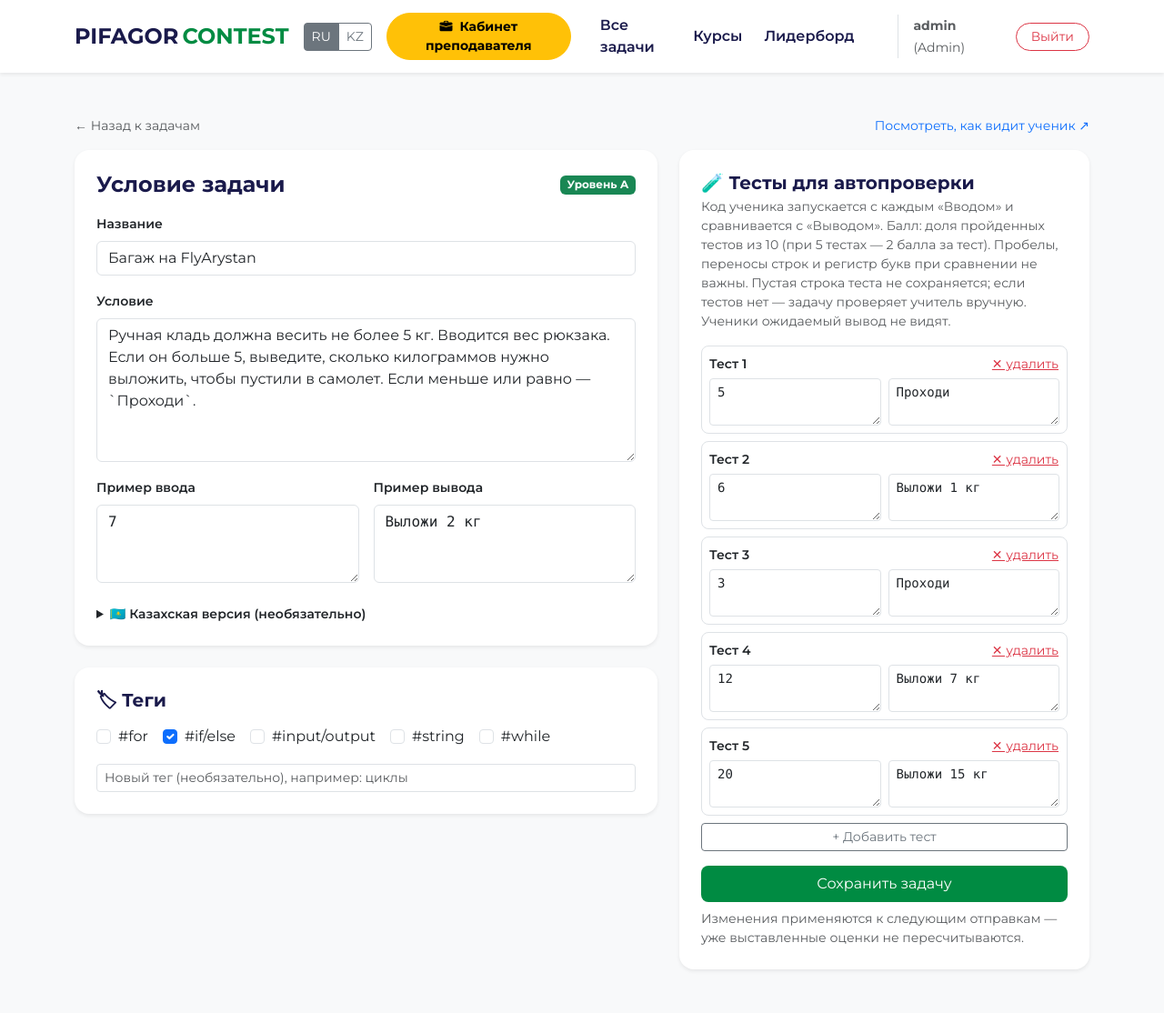
After one commit to nurmash98/pifagor-contest, a Django app: page /teacher/tasks/15/edit/ in a window 1280 px wide. The commit adds this page. Shown: the whole page at 91% size. Run offline with Django 5.2, Linux system fonts and the light colour scheme; a user stored in the database is signed in; data comes from the database, SQL or seed files in the repository.

Commit message:
Let every teacher edit tasks: condition, example, tests and tags
- Teacher dashboard button "Теги задач" is now "Задачи"; the list links
  every task to a new editor and shows whether it has tests.
- The editor (any teacher, any task) edits title, condition, example
  input/output, optional KZ versions, the autograding test cases (add or
  remove rows, up to 20; empty rows are dropped; no tests = manual review)
  and tags (existing + a new one) in one form. Empty required fields and
  duplicate titles are rejected without saving. New tests apply to the
  next submissions; existing grades are not recalculated.
- The old per-task tags page redirects to the editor.
- Django admin: teachers may now edit the same fields there too; only the
  difficulty level (leaderboard coefficient) stays admin-only.

Co-Authored-By: Claude Opus 5.5 <noreply@anthropic.com>
Claude-Session: https://claude.ai/code/session_015qQS8BhFC6Y8cwT6TsPGZQ

```diff
--- /dev/null
+++ b/contest/templates/task_edit.html
@@ -0,0 +1,150 @@
+{% extends 'base.html' %}
+
+{% block title %}Редактирование: {{ task.title }} - Pifagor Contest{% endblock %}
+
+{% block content %}
+<div class="mb-3 d-flex justify-content-between">
+    <a href="{% url 'task_tags_list' %}" class="text-decoration-none text-muted small">← Назад к задачам</a>
+    <a href="{% url 'task_detail' task.id %}" class="text-decoration-none small" target="_blank">Посмотреть, как видит ученик ↗</a>
+</div>
+
+<form method="post">
+{% csrf_token %}
+<div class="row g-4">
+    <!-- Условие и пример -->
+    <div class="col-lg-7">
+        <div class="card border-0 shadow-sm rounded-4 p-4 mb-4">
+            <div class="d-flex justify-content-between align-items-center mb-3">
+                <h4 class="fw-bold mb-0" style="color: #1a1a4b;">Условие задачи</h4>
+                {% if task.level == 'A' %}<span class="badge badge-level-A">Уровень A</span>
+                {% elif task.level == 'B' %}<span class="badge badge-level-B">Уровень B</span>
+                {% else %}<span class="badge badge-level-C">Уровень C</span>{% endif %}
+            </div>
+
+            <div class="mb-3">
+                <label class="form-label fw-semibold small">Название</label>
+                <input type="text" name="title" class="form-control" value="{{ v.title }}" maxlength="200" required>
+            </div>
+            <div class="mb-3">
+                <label class="form-label fw-semibold small">Условие</label>
+                <textarea name="description" class="form-control" rows="6" required>{{ v.description }}</textarea>
+            </div>
+            <div class="row g-3">
+                <div class="col-md-6">
+                    <label class="form-label fw-semibold small">Пример ввода</label>
+                    <textarea name="input_example" class="form-control font-monospace" rows="3" required>{{ v.input_example }}</textarea>
+                </div>
+                <div class="col-md-6">
+                    <label class="form-label fw-semibold small">Пример вывода</label>
+                    <textarea name="output_example" class="form-control font-monospace" rows="3" required>{{ v.output_example }}</textarea>
+                </div>
+            </div>
+
+            <details class="mt-4">
+                <summary class="fw-semibold small">🇰🇿 Казахская версия (необязательно)</summary>
+                <div class="mt-3">
+                    <div class="mb-3">
+                        <label class="form-label small">Атауы</label>
+                        <input type="text" name="title_kk" class="form-control" value="{{ v.title_kk }}" maxlength="200">
+                    </div>
+                    <div class="mb-3">
+                        <label class="form-label small">Сипаттамасы</label>
+                        <textarea name="description_kk" class="form-control" rows="5">{{ v.description_kk }}</textarea>
+                    </div>
+                    <div class="row g-3">
+                        <div class="col-md-6">
+                            <label class="form-label small">Кіріс мысалы</label>
+                            <textarea name="input_example_kk" class="form-control font-monospace" rows="2">{{ v.input_example_kk }}</textarea>
+                        </div>
+                        <div class="col-md-6">
+                            <label class="form-label small">Шығыс мысалы</label>
+                            <textarea name="output_example_kk" class="form-control font-monospace" rows="2">{{ v.output_example_kk }}</textarea>
+                        </div>
+                    </div>
+                    <p class="text-muted small mt-2 mb-0">Если поле пустое — ученикам с языком KZ показывается русский текст.</p>
+                </div>
+            </details>
+        </div>
+
+        <!-- Теги -->
+        <div class="card border-0 shadow-sm rounded-4 p-4">
+            <h5 class="fw-bold mb-3" style="color: #1a1a4b;">🏷 Теги</h5>
+            <div class="d-flex flex-wrap gap-3 mb-3">
+                {% for tag in all_tags %}
+                <div class="form-check">
+                    <input class="form-check-input" type="checkbox" name="tags" value="{{ tag.id }}" id="tag-{{ tag.id }}"
+                           {% if tag.id in selected_tag_ids %}checked{% endif %}>
+                    <label class="form-check-label" for="tag-{{ tag.id }}">#{{ tag.name }}</label>
+                </div>
+                {% empty %}
+                <div class="text-muted small">Тегов пока нет — добавьте первый ниже.</div>
+                {% endfor %}
+            </div>
+            <input type="text" name="new_tag" class="form-control form-control-sm" placeholder="Новый тег (необязательно), например: циклы">
+        </div>
+    </div>
+
+    <!-- Тесты -->
+    <div class="col-lg-5">
+        <div class="card border-0 shadow-sm rounded-4 p-4 sticky-top" style="top: 1rem;">
+            <h5 class="fw-bold mb-1" style="color: #1a1a4b;">🧪 Тесты для автопроверки</h5>
+            <p class="text-muted small mb-3">
+                Код ученика запускается с каждым «Вводом» и сравнивается с «Выводом».
+                Балл: доля пройденных тестов из 10 (при 5 тестах — 2 балла за тест).
+                Пробелы, переносы строк и регистр букв при сравнении не важны.
+                Пустая строка теста не сохраняется; если тестов нет — задачу проверяет учитель вручную.
+                Ученики ожидаемый вывод не видят.
+            </p>
+
+            <div id="tests">
+                {% for t in test_rows %}
+                <div class="test-row border rounded-3 p-2 mb-2">
+                    <div class="d-flex justify-content-between align-items-center mb-1">
+                        <span class="small fw-semibold test-num">Тест {{ forloop.counter }}</span>
+                        <button type="button" class="btn btn-sm btn-link text-danger p-0 remove-test">✕ удалить</button>
+                    </div>
+                    <div class="row g-2">
+                        <div class="col-6">
+                            <textarea name="test_input" class="form-control form-control-sm font-monospace" rows="2" placeholder="Ввод">{{ t.input }}</textarea>
+                        </div>
+                        <div class="col-6">
+                            <textarea name="test_output" class="form-control form-control-sm font-monospace" rows="2" placeholder="Ожидаемый вывод">{{ t.output }}</textarea>
+                        </div>
+                    </div>
+                </div>
+                {% endfor %}
+            </div>
+            <button type="button" id="add-test" class="btn btn-outline-secondary btn-sm w-100 mb-3">+ Добавить тест</button>
+
+            <button type="submit" class="btn btn-pifagor-green w-100 py-2 rounded-3">Сохранить задачу</button>
+            <p class="text-muted small mt-2 mb-0">Изменения применяются к следующим отправкам — уже выставленные оценки не пересчитываются.</p>
+        </div>
+    </div>
+</div>
+</form>
+
+<script>
+(function () {
+    var box = document.getElementById('tests');
+    var MAX = {{ max_tests }};
+    function renumber() {
+        box.querySelectorAll('.test-num').forEach(function (el, i) { el.textContent = 'Тест ' + (i + 1); });
+    }
+    box.addEventListener('click', function (e) {
+        if (!e.target.classList.contains('remove-test')) return;
+        var row = e.target.closest('.test-row');
+        if (box.querySelectorAll('.test-row').length > 1) { row.remove(); }
+        else { row.querySelectorAll('textarea').forEach(function (t) { t.value = ''; }); }
+        renumber();
+    });
+    document.getElementById('add-test').addEventListener('click', function () {
+        var rows = box.querySelectorAll('.test-row');
+        if (rows.length >= MAX) { alert('Не больше ' + MAX + ' тестов на задачу.'); return; }
+        var copy = rows[rows.length - 1].cloneNode(true);
+        copy.querySelectorAll('textarea').forEach(function (t) { t.value = ''; });
+        box.appendChild(copy);
+        renumber();
+    });
+})();
+</script>
+{% endblock %}
--- a/contest/templates/teacher_dashboard.html
+++ b/contest/templates/teacher_dashboard.html
@@ -11,7 +11,7 @@
                 <span class="text-muted small">Ваши классы: <strong>{{ teacher.classes|default:"не назначены" }}</strong></span>
             {% endif %}
             <a href="{% url 'student_list' %}" class="btn btn-outline-dark btn-sm rounded-pill px-3">🎓 Ученики</a>
-            <a href="{% url 'task_tags_list' %}" class="btn btn-outline-dark btn-sm rounded-pill px-3">🏷 Теги задач</a>
+            <a href="{% url 'task_tags_list' %}" class="btn btn-outline-dark btn-sm rounded-pill px-3">📝 Задачи</a>
         </div>
     </div>
 
--- a/contest/urls.py
+++ b/contest/urls.py
@@ -43,9 +43,10 @@ urlpatterns = [
     path('teacher/courses/<int:course_id>/topics/add/', views.topic_create, name='topic_create'),
     path('teacher/topics/<int:topic_id>/edit/', views.topic_edit, name='topic_edit'),
 
-    # Управление тегами задач — доступно любому учителю для всех задач
+    # Задачи: любой учитель может редактировать любую задачу (условие, пример, тесты, теги)
     path('teacher/tasks/', views.task_tags_list, name='task_tags_list'),
-    path('teacher/tasks/<int:task_id>/tags/', views.task_tags_edit, name='task_tags_edit'),
+    path('teacher/tasks/<int:task_id>/edit/', views.task_edit, name='task_edit'),
+    path('teacher/tasks/<int:task_id>/tags/', views.task_tags_edit, name='task_tags_edit'),  # старый адрес
 
     # Управление учениками — доступно любому учителю для всех учеников
     path('teacher/students/', views.student_list, name='student_list'),
--- a/contest/views.py
+++ b/contest/views.py
@@ -17,7 +17,7 @@ from django.utils import timezone
 
 from .models import Task, Submission, Attempt, Student, Course, Teacher, Topic, Tag, ClassBonus
 from .forms import StudentRegistrationForm
-from .autotest import run_autotests
+from .autotest import run_autotests, MAX_TEST_CASES
 from django.contrib.admin.views.decorators import staff_member_required
 
 logger = logging.getLogger(__name__)
@@ -920,26 +920,83 @@ def task_tags_list(request):
 
 @staff_member_required
 def task_tags_edit(request, task_id):
-    """Изменение тегов одной задачи — доступно любому учителю для любой задачи."""
+    """Старый адрес страницы тегов — теперь всё редактируется на одной странице задачи."""
+    return redirect('task_edit', task_id=task_id)
+
+
+def _clean_text(value):
+    """Текст из формы: переносы строк браузера (\\r\\n) -> \\n."""
+    return (value or '').replace('\r\n', '\n').replace('\r', '\n')
+
+
+def _tests_from_post(post):
+    """Тест-кейсы из формы: пары полей test_input/test_output (в том же порядке).
+    Строку, где пусты и ввод, и вывод, пропускаем (пустой вывод сам по себе допустим —
+    бывают задачи, где в каком-то случае ничего не нужно печатать)."""
+    tests = []
+    for inp, out in zip(post.getlist('test_input'), post.getlist('test_output')):
+        inp, out = _clean_text(inp), _clean_text(out).strip()
+        if inp.strip() or out:
+            tests.append({'input': inp, 'output': out})
+    return tests
+
+
+@staff_member_required
+def task_edit(request, task_id):
+    """Редактирование задачи учителем (любой учитель, любая задача): условие, пример
+    ввода/вывода, казахская версия, тест-кейсы для автопроверки и теги."""
     task = get_object_or_404(Task, id=task_id)
+    text_fields = ['title', 'description', 'input_example', 'output_example',
+                   'title_kk', 'description_kk', 'input_example_kk', 'output_example_kk']
+    required = {'title': 'Название', 'description': 'Условие',
+                'input_example': 'Пример ввода', 'output_example': 'Пример вывода'}
 
     if request.method == 'POST':
-        action = request.POST.get('action')
-        if action == 'add_new_tag':
+        values = {f: _clean_text(request.POST.get(f, '')) for f in text_fields}
+        values['title'] = values['title'].strip()
+        tests = _tests_from_post(request.POST)
+        errors = [f'Поле «{label}» не может быть пустым.' for f, label in required.items()
+                  if not values[f].strip()]
+        if len(tests) > MAX_TEST_CASES:
+            errors.append(f'Не больше {MAX_TEST_CASES} тестов на задачу.')
+        if values['title'] and Task.objects.filter(title=values['title']).exclude(id=task.id).exists():
+            errors.append('Задача с таким названием уже есть.')
+
+        if not errors:
+            for f in text_fields:
+                setattr(task, f, values[f])
+            task.test_cases = tests
+            task.save()
+            task.tags.set(request.POST.getlist('tags'))
             new_tag_name = request.POST.get('new_tag', '').strip()
             if new_tag_name:
                 tag, _ = Tag.objects.get_or_create(name=new_tag_name)
                 task.tags.add(tag)
-                messages.success(request, f'Тег «{tag.name}» добавлен к задаче.')
-        else:
-            task.tags.set(request.POST.getlist('tags'))
-            messages.success(request, 'Теги задачи обновлены.')
-        return redirect('task_tags_edit', task_id=task.id)
+            messages.success(
+                request,
+                f'Задача «{task.title}» сохранена. Тестов: {len(tests)}. '
+                'Новые тесты применяются к следующим отправкам — старые оценки не меняются.'
+            )
+            return redirect('task_edit', task_id=task.id)
 
-    return render(request, 'task_tags_edit.html', {
+        for e in errors:
+            messages.error(request, e)
+        form_values, selected_tag_ids = values, {int(t) for t in request.POST.getlist('tags') if t.isdigit()}
+    else:
+        form_values = {f: getattr(task, f) for f in text_fields}
+        tests = list(task.test_cases or [])
+        selected_tag_ids = set(task.tags.values_list('id', flat=True))
+
+    # Всегда показываем хотя бы 5 строк для тестов (пустые можно просто не заполнять).
+    test_rows = tests + [{'input': '', 'output': ''}] * max(0, 5 - len(tests))
+
+    return render(request, 'task_edit.html', {
         'task': task,
+        'v': form_values,
+        'test_rows': test_rows,
         'all_tags': Tag.objects.all(),
-        'selected_tag_ids': set(task.tags.values_list('id', flat=True)),
+        'selected_tag_ids': selected_tag_ids,
+        'max_tests': MAX_TEST_CASES,
     })
 
 
```
Also changed, not shown: contest/admin.py (+4 -3 lines), contest/templates/task_tags_edit.html (deleted, +0 -72 lines), contest/templates/task_tags_list.html (+10 -5 lines).
